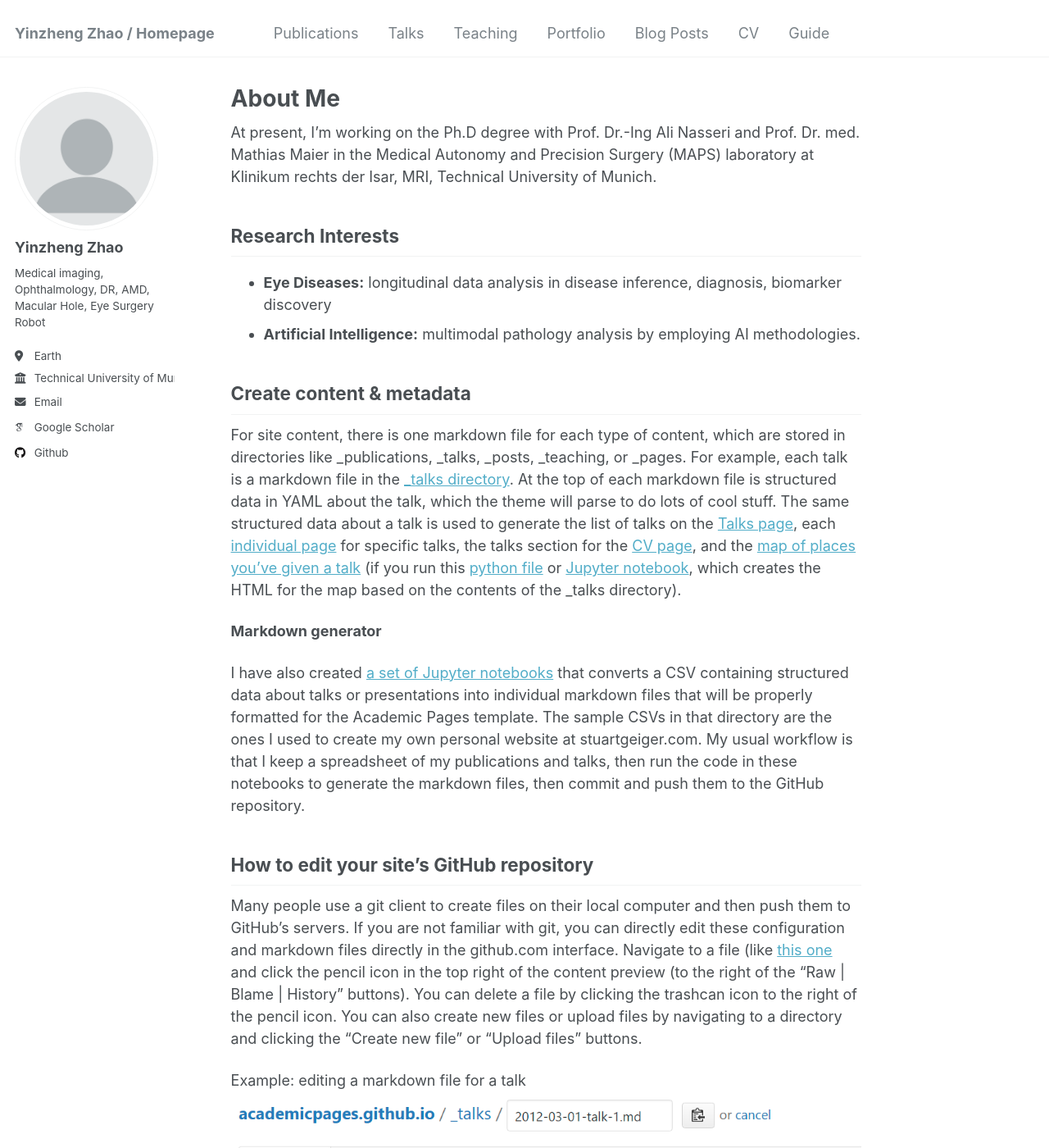
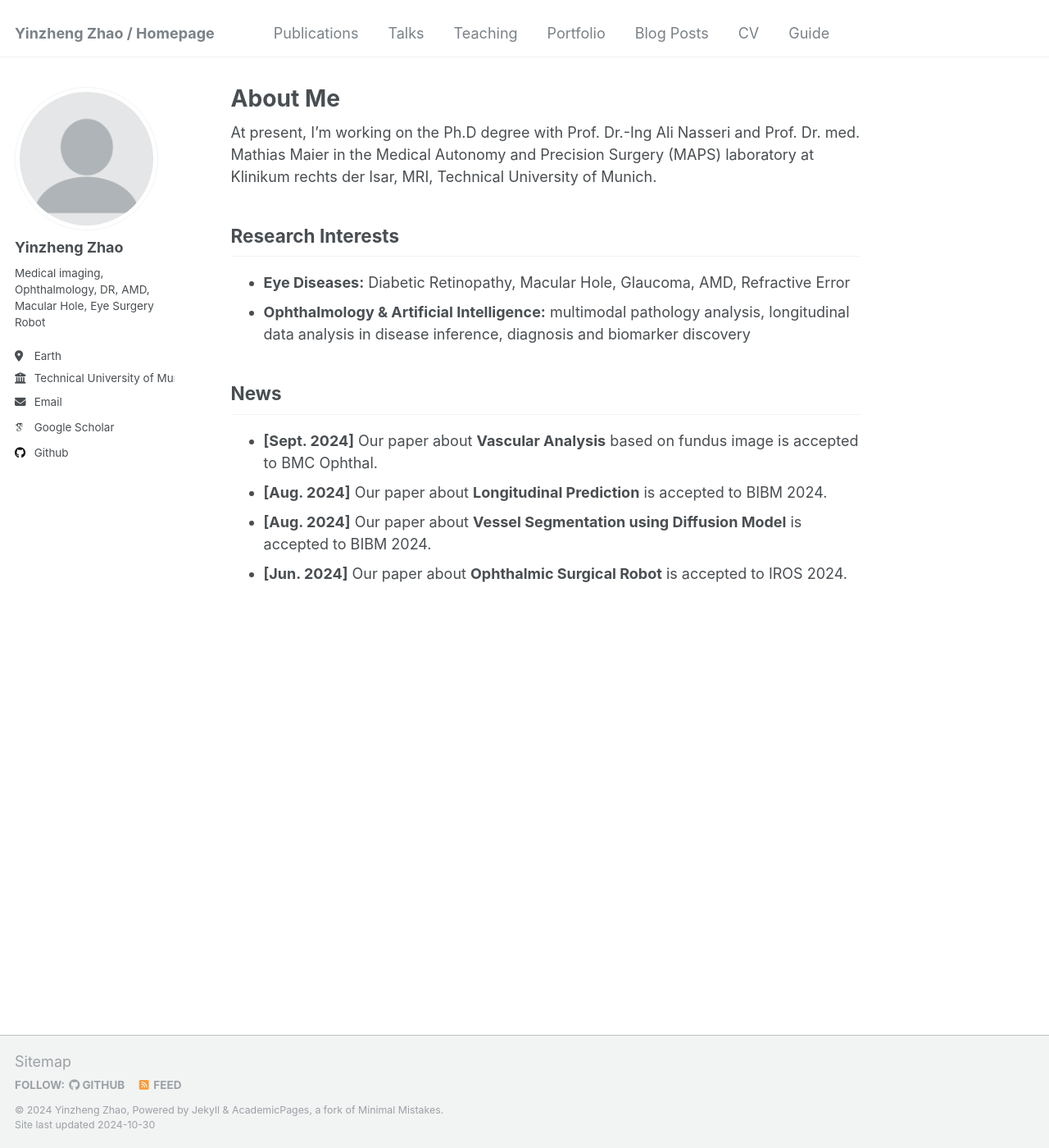
Before and after one commit to rouroumeimei/rouroumeimei.github.io, a Jekyll site: the page built from _pages/about.md, in a window 1280 px wide and 1400 px high. Shown: the whole window at 82% size. Built offline with Jekyll 4.4.1, drawn with Linux system fonts in a browser that asks for light colours; some web fonts are replaced; some of the changed text lies outside the part shown.

Commit message:
Update about.md

```diff
--- a/_pages/about.md
+++ b/_pages/about.md
@@ -11,44 +11,12 @@ At present, I'm working on the Ph.D degree with Prof. Dr.-Ing Ali Nasseri and Pr
 
 Research Interests
 ------
-- **Eye Diseases:** longitudinal data analysis in disease inference, diagnosis, biomarker discovery
-- **Artificial Intelligence:** multimodal pathology analysis by employing AI methodologies.
+- **Eye Diseases:** Diabetic Retinopathy, Macular Hole, Glaucoma, AMD, Refractive Error
+- **Ophthalmology & Artificial Intelligence:** multimodal pathology analysis, longitudinal data analysis in disease inference, diagnosis and biomarker discovery
 
-<!--A data-driven personal website
-======
-Like many other Jekyll-based GitHub Pages templates, Academic Pages makes you separate the website's content from its form. The content & metadata of your website are in structured markdown files, while various other files constitute the theme, specifying how to transform that content & metadata into HTML pages. You keep these various markdown (.md), YAML (.yml), HTML, and CSS files in a public GitHub repository. Each time you commit and push an update to the repository, the [GitHub pages](https://pages.github.com/) service creates static HTML pages based on these files, which are hosted on GitHub's servers free of charge.
-
-Many of the features of dynamic content management systems (like Wordpress) can be achieved in this fashion, using a fraction of the computational resources and with far less vulnerability to hacking and DDoSing. You can also modify the theme to your heart's content without touching the content of your site. If you get to a point where you've broken something in Jekyll/HTML/CSS beyond repair, your markdown files describing your talks, publications, etc. are safe. You can rollback the changes or even delete the repository and start over -- just be sure to save the markdown files! Finally, you can also write scripts that process the structured data on the site, such as [this one](https://github.com/academicpages/academicpages.github.io/blob/master/talkmap.ipynb) that analyzes metadata in pages about talks to display [a map of every location you've given a talk](https://academicpages.github.io/talkmap.html).-->
-
-<!--Getting started
-======
-1. Register a GitHub account if you don't have one and confirm your e-mail (required!)
-1. Fork [this repository](https://github.com/academicpages/academicpages.github.io) by clicking the "fork" button in the top right.
-1. Go to the repository's settings (rightmost item in the tabs that start with "Code", should be below "Unwatch"). Rename the repository "[your GitHub username].github.io", which will also be your website's URL.
-1. Set site-wide configuration and create content & metadata (see below -- also see [this set of diffs](http://archive.is/3TPas) showing what files were changed to set up [an example site](https://getorg-testacct.github.io) for a user with the username "getorg-testacct")
-1. Upload any files (like PDFs, .zip files, etc.) to the files/ directory. They will appear at https://[your GitHub username].github.io/files/example.pdf.
-1. Check status by going to the repository settings, in the "GitHub pages" section-->
-
-<!--Site-wide configuration
+News
 ------
-The main configuration file for the site is in the base directory in [_config.yml](https://github.com/academicpages/academicpages.github.io/blob/master/_config.yml), which defines the content in the sidebars and other site-wide features. You will need to replace the default variables with ones about yourself and your site's github repository. The configuration file for the top menu is in [_data/navigation.yml](https://github.com/academicpages/academicpages.github.io/blob/master/_data/navigation.yml). For example, if you don't have a portfolio or blog posts, you can remove those items from that navigation.yml file to remove them from the header. -->
-
-Create content & metadata
-------
-For site content, there is one markdown file for each type of content, which are stored in directories like _publications, _talks, _posts, _teaching, or _pages. For example, each talk is a markdown file in the [_talks directory](https://github.com/academicpages/academicpages.github.io/tree/master/_talks). At the top of each markdown file is structured data in YAML about the talk, which the theme will parse to do lots of cool stuff. The same structured data about a talk is used to generate the list of talks on the [Talks page](https://academicpages.github.io/talks), each [individual page](https://academicpages.github.io/talks/2012-03-01-talk-1) for specific talks, the talks section for the [CV page](https://academicpages.github.io/cv), and the [map of places you've given a talk](https://academicpages.github.io/talkmap.html) (if you run this [python file](https://github.com/academicpages/academicpages.github.io/blob/master/talkmap.py) or [Jupyter notebook](https://github.com/academicpages/academicpages.github.io/blob/master/talkmap.ipynb), which creates the HTML for the map based on the contents of the _talks directory).
-
-**Markdown generator**
-
-I have also created [a set of Jupyter notebooks](https://github.com/academicpages/academicpages.github.io/tree/master/markdown_generator
-) that converts a CSV containing structured data about talks or presentations into individual markdown files that will be properly formatted for the Academic Pages template. The sample CSVs in that directory are the ones I used to create my own personal website at stuartgeiger.com. My usual workflow is that I keep a spreadsheet of my publications and talks, then run the code in these notebooks to generate the markdown files, then commit and push them to the GitHub repository.
-
-How to edit your site's GitHub repository
-------
-Many people use a git client to create files on their local computer and then push them to GitHub's servers. If you are not familiar with git, you can directly edit these configuration and markdown files directly in the github.com interface. Navigate to a file (like [this one](https://github.com/academicpages/academicpages.github.io/blob/master/_talks/2012-03-01-talk-1.md) and click the pencil icon in the top right of the content preview (to the right of the "Raw | Blame | History" buttons). You can delete a file by clicking the trashcan icon to the right of the pencil icon. You can also create new files or upload files by navigating to a directory and clicking the "Create new file" or "Upload files" buttons.
-
-Example: editing a markdown file for a talk
-![Editing a markdown file for a talk](/images/editing-talk.png)
-
-For more info
-------
-More info about configuring Academic Pages can be found in [the guide](https://academicpages.github.io/markdown/). The [guides for the Minimal Mistakes theme](https://mmistakes.github.io/minimal-mistakes/docs/configuration/) (which this theme was forked from) might also be helpful.
+- **[Sept. 2024]** Our paper about **Vascular Analysis** based on fundus image is accepted to BMC Ophthal.
+- **[Aug. 2024]** Our paper about **Longitudinal Prediction** is accepted to BIBM 2024.
+- **[Aug. 2024]** Our paper about **Vessel Segmentation using Diffusion Model** is accepted to BIBM 2024.
+- **[Jun. 2024]** Our paper about **Ophthalmic Surgical Robot** is accepted to IROS 2024.
```
